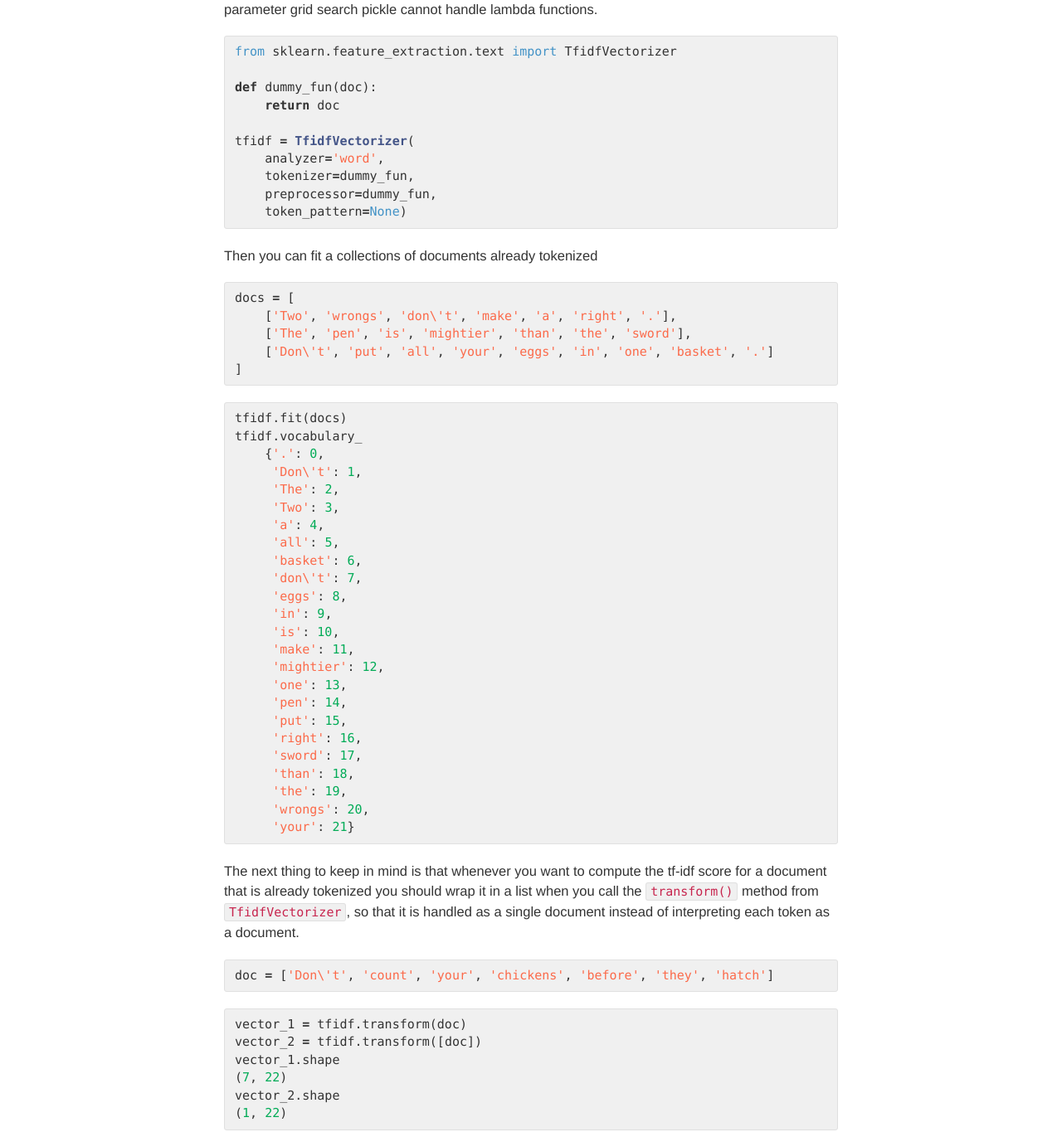
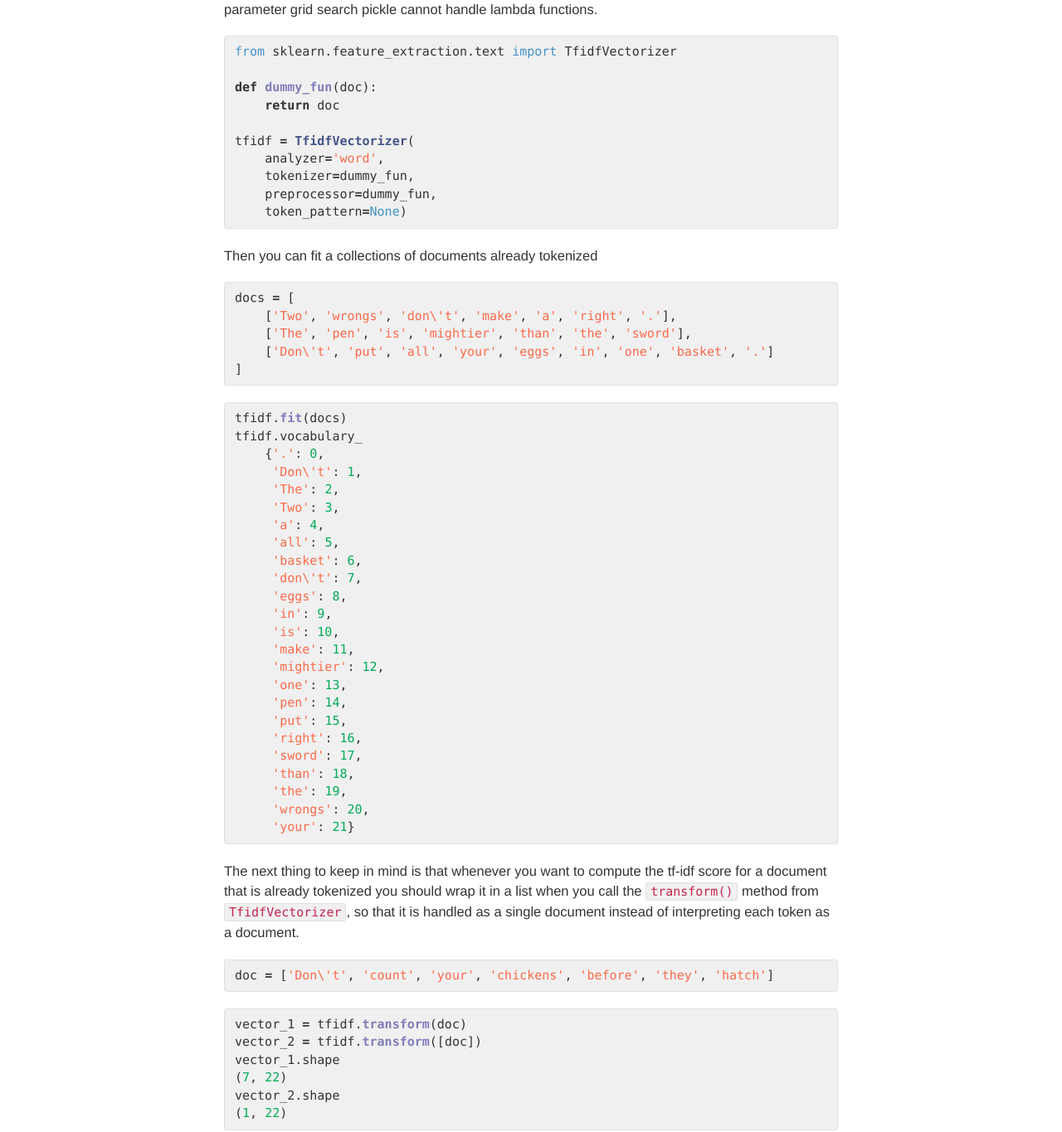
Before and after one commit to davidsbatista/davidsbatista.net, a Jekyll site: the page built from _posts/2018-02-28-TfidfVectorizer.md, in a window 1280 px wide. Shown: the part 386-1751 px from the top of the page at 83% size. Built offline with Jekyll 4.4.1, drawn with Linux system fonts in a browser that asks for light colours; nearby versions of some CDN libraries; some web fonts are replaced; comment, search, counter and statistics services are not loaded.

Commit message:
updated CSS

```diff
--- a/assets/css/style.css
+++ b/assets/css/style.css
@@ -28,6 +28,16 @@
 }
 a:hover {
   /*text-decoration: underline;*/
+}
+
+a.site-link:focus, a.site-link:hover {
+    color: #303030;
+    text-decoration: underline;
+}
+
+a:focus, a:hover {
+    color: #0099ff;
+    text-decoration: underline;
 }
 
 /* used in Publications */
@@ -412,8 +422,8 @@
 .highlight .nc { color: #445588; font-weight: bold } /* Name.Class */
 .highlight .no { color: #008080 } /* Name.Constant */
 .highlight .ni { color: #800080 } /* Name.Entity */
-/*.highlight .ne { color: #807dba; font-weight: bold }*/ /* Name.Exception */
-/*.highlight .nf { color: #807dba; font-weight: bold } /* Name.Function */
+.highlight .ne { color: #807dba; font-weight: bold } /* Name.Exception */
+.highlight .nf { color: #807dba; font-weight: bold } /* Name.Function */
 .highlight .nn { color: #555555 } /* Name.Namespace */
 .highlight .nt { color: #000080 } /* Name.Tag */
 .highlight .nv { color: #008080 } /* Name.Variable */
```
